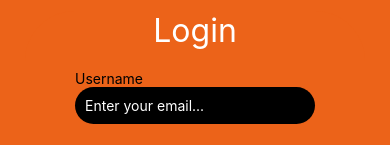
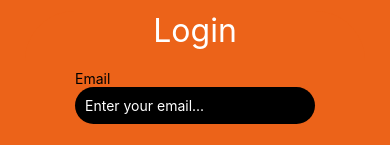
Before and after one commit to Aucta-Studio/Scrabbit-expo, a React Native app: screen /login in a window 390 px wide. Shown: the part 259-404 px from the top of the page. Built offline with nearby package versions, Linux system fonts and the light colour scheme.

Commit message:
Password = *** and shows Email instead of Username

```diff
--- a/Screens/Login.js
+++ b/Screens/Login.js
@@ -51,7 +51,7 @@ export default () => {
           {/* a title */}
           <Text style={styles.title}>Login</Text>
           {/* the username part */}
-          <Text>Username</Text>
+          <Text>Email</Text>
           <TextInput
             value={email}
             style={styles.input}
@@ -67,6 +67,7 @@ export default () => {
             onChangeText={(text) => setPassword(text)}
             placeholder="Enter your password..."
             placeholderTextColor="#FFF"
+            secureTextEntry={true}
           ></TextInput>
           {/* The login button */}
           <TouchableOpacity style={styles.button} onPress={handleLogin}>
```
